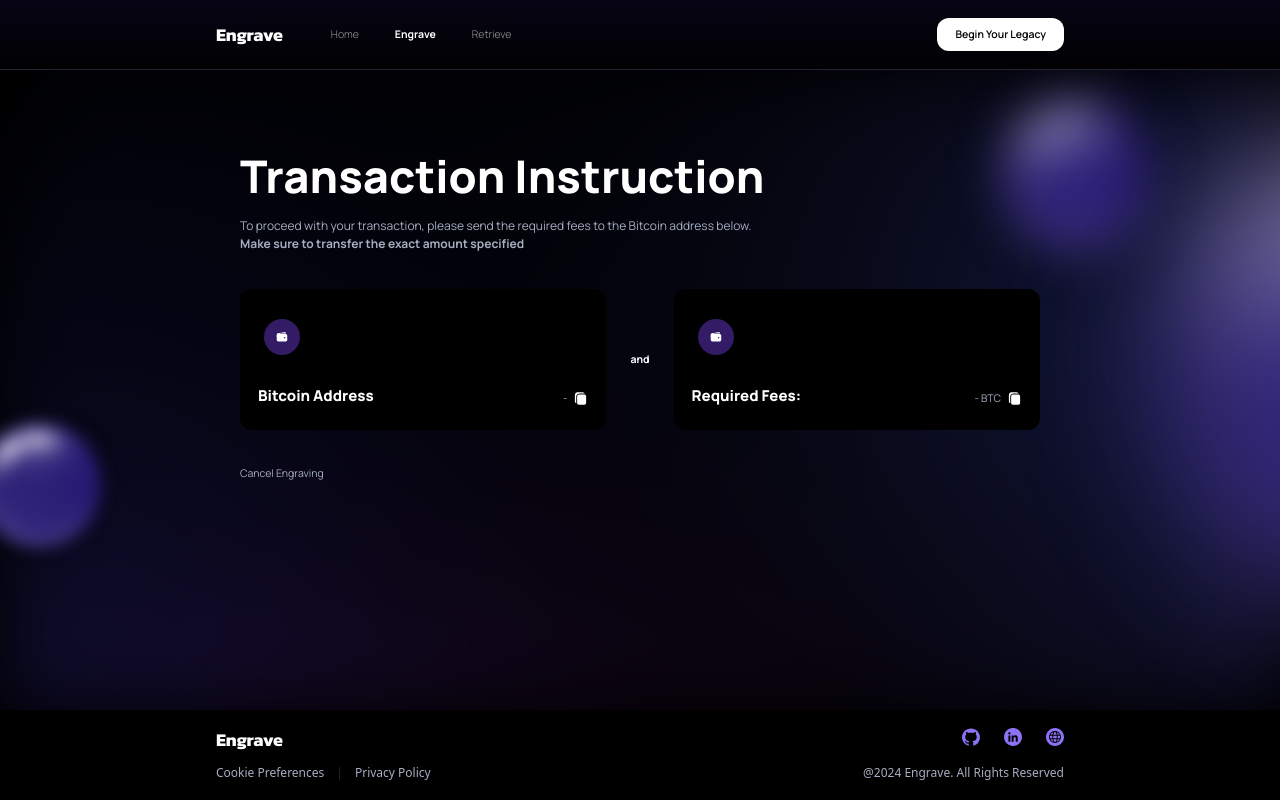
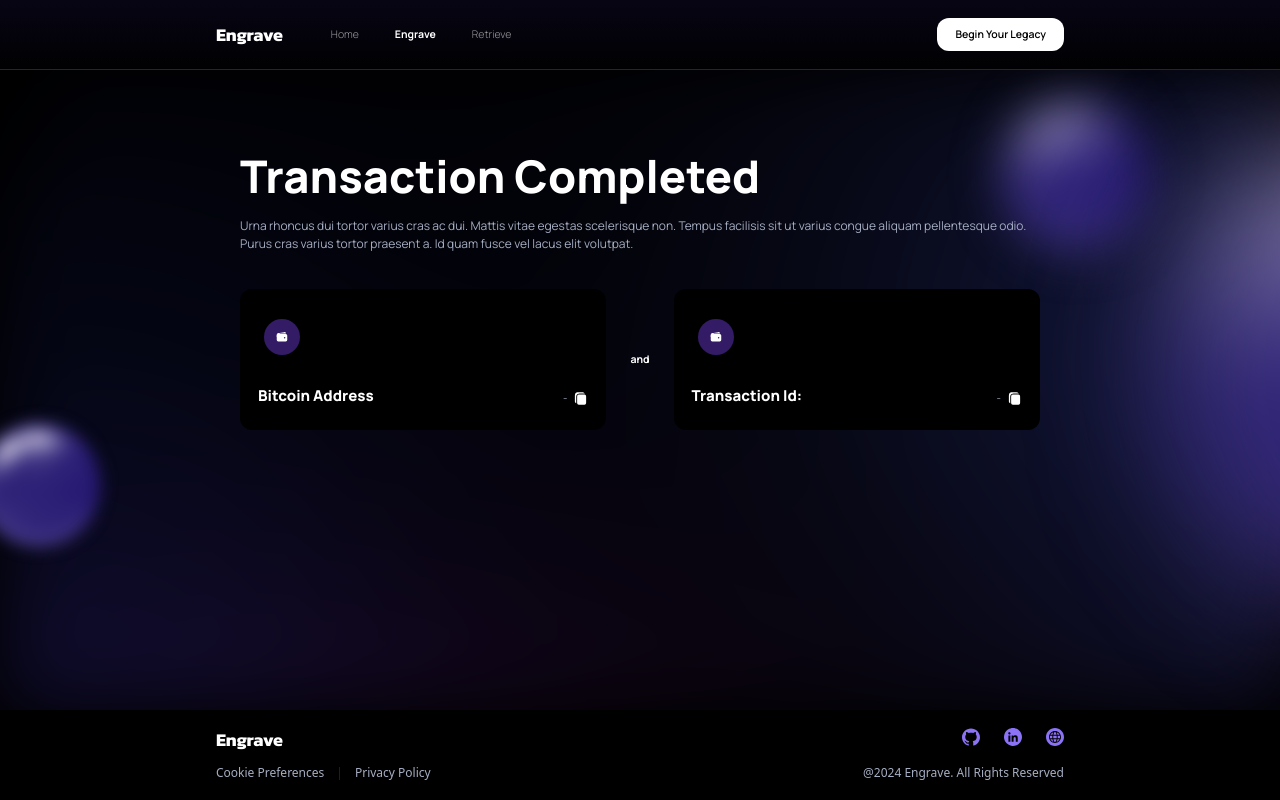
Before and after one commit to andrzejSulkowski/eternal-ink-frontend, a Next.js app: page /engrave/success in a window 1280 px wide. Built offline with nearby package versions, Linux system fonts and the light colour scheme; what tailwindcss-animation-delay would draw is missing.

Commit message:
engrave-success page + readme update with new endpoint

```diff
--- a/src/app/(app-pages)/engrave/(logic)/useContext.tsx
+++ b/src/app/(app-pages)/engrave/(logic)/useContext.tsx
@@ -13,6 +13,7 @@ const defaultEngravingState: EngravingState = {
   isPublic: false,
   isEncrypted: false,
   state: TxStatus.WaitingForFunds,
+  txId: undefined
 };
 
 const EngravingContext = createContext<EngravingContextType>({
--- a/src/app/(app-pages)/engrave/[txId]/(logic)/useSseStream.ts
+++ b/src/app/(app-pages)/engrave/[txId]/(logic)/useSseStream.ts
@@ -28,7 +28,10 @@ const mapTxStatusToString: Record<TxStatus, string> = {
   [TxStatus.ExternalConfirmed]: "External Confirmed",
 };
 
-export const useSseStream = (id: string) => {
+export const useSseStream = (
+  id: string,
+  callbacks: { onError: () => void; onCompleted: () => void }
+) => {
   const { showLoadingScreen, hideLoadingScreen, state } = useLoadingScreen();
   const [eventSource, setEventSource] = useState<EventSource | null>(null);
   const [isStreaming, setIsStreaming] = useState(false);
@@ -37,6 +40,7 @@ export const useSseStream = (id: string) => {
     eventSource?.close();
     hideLoadingScreen();
   };
+
   const startListening = () => {
     if (window && !isStreaming) {
       const source = api.requestStatusStream({ id });
@@ -57,12 +61,15 @@ export const useSseStream = (id: string) => {
         mapTxStatusToProgress[txStatus],
         5
       );
-      if (data === TxStatus.Finalized) setTimeout(close, 500);
+      if (data === TxStatus.Finalized) {
+        callbacks.onCompleted();
+        setTimeout(close, 500);
+      }
     } else {
+      callbacks.onError();
       close();
     }
   };
-
 
   return {
     eventSource,
--- a/src/app/(app-pages)/engrave/[txId]/page.tsx
+++ b/src/app/(app-pages)/engrave/[txId]/page.tsx
@@ -2,7 +2,7 @@
 import React, { useEffect, useMemo } from "react";
 import { classNames } from "@/utils/className";
 import Background from "@/components/Svgs/bg/1/Background";
-import { usePathname } from "next/navigation";
+import { usePathname, useRouter } from "next/navigation";
 import InfoCard from "@/components/2.molecules/InfoCard/InfoCard";
 import { IoWallet } from "react-icons/io5";
 import { useBanner } from "@/components/1.atoms/Banner/BannerContext";
@@ -19,7 +19,8 @@ function EngravePage({}: Props) {
   const { showLoadingScreen, hideLoadingScreen, state } = useLoadingScreen();
   const { engravingData, setEngravingData } = useEngraving();
   const path = usePathname();
-  const { window , runFn } = useWindow();
+  const router = useRouter();
+  const { window, runFn } = useWindow();
 
   const maybeAddress = path.split("/").at(2);
   if (!maybeAddress) {
@@ -28,7 +29,12 @@ function EngravePage({}: Props) {
   }
   const address = maybeAddress!;
 
-  const { eventSource, startListening } = useSseStream(address);
+  const { eventSource, startListening } = useSseStream(address, {
+    onCompleted: () => {
+      router.push("/engrave-success/");
+    },
+    onError: () => {},
+  });
 
   const displayFees = useMemo(() => {
     if (engravingData?.fees) {
--- /dev/null
+++ b/src/app/(app-pages)/engrave/success/page.tsx
@@ -0,0 +1,48 @@
+import React from "react";
+import { classNames } from "@/utils/className";
+import Background from "@/components/Svgs/bg/1/Background";
+import InfoCard from "@/components/2.molecules/InfoCard/InfoCard";
+import { IoWallet } from "react-icons/io5";
+import { useEngraving } from "./../(logic)/useContext";
+
+interface Props {}
+
+function EngravePage({}: Props) {
+    const { engravingData } = useEngraving();
+
+  return (
+    <>
+      <Background className="!w-full !h-full !absolute top-0 left-0 overflow-hidden !-z-10" />
+      <div className={classNames("xl:px-80 lg:px-56 px-10 pt-28 font-manrope")}>
+        <div>
+          <div className="inline-block font-extrabold text-6xl mb-6 relative">
+            <h3 className="z-10">Transaction Completed</h3>
+          </div>
+          <span className="text-ei-primary-faded block mb-12">
+          Urna rhoncus dui tortor varius cras ac dui. Mattis vitae egestas
+              scelerisque non. Tempus facilisis sit ut varius congue aliquam
+              pellentesque odio. Purus cras varius tortor praesent a. Id quam
+              fusce vel lacus elit volutpat.
+          </span>
+        </div>
+        <div className="grid grid-cols-[1fr_auto_1fr] gap-8">
+            <InfoCard
+              icon={IoWallet({ color: "white" })}
+              label="Bitcoin Address"
+              value={engravingData?.address ?? "-"}
+            />
+            <div className="h-full flex items-center font-bold text-sm">
+              and
+            </div>
+            <InfoCard
+              icon={IoWallet({ color: "white" })}
+              label="Transaction Id:"
+              value={engravingData?.txId ?? "-"}
+            />
+          </div>
+      </div>
+    </>
+  );
+}
+
+export default EngravePage;
--- a/src/models/transaction/index.ts
+++ b/src/models/transaction/index.ts
@@ -7,6 +7,7 @@ interface EngravingState {
   isPublic: boolean;
   isEncrypted: boolean;
   state: TxStatus;
+  txId: string | undefined;
 }
 
 interface EngravingContextType {
```
Also changed, not shown: 1 other file (tests, documents, lock files or other folders).
